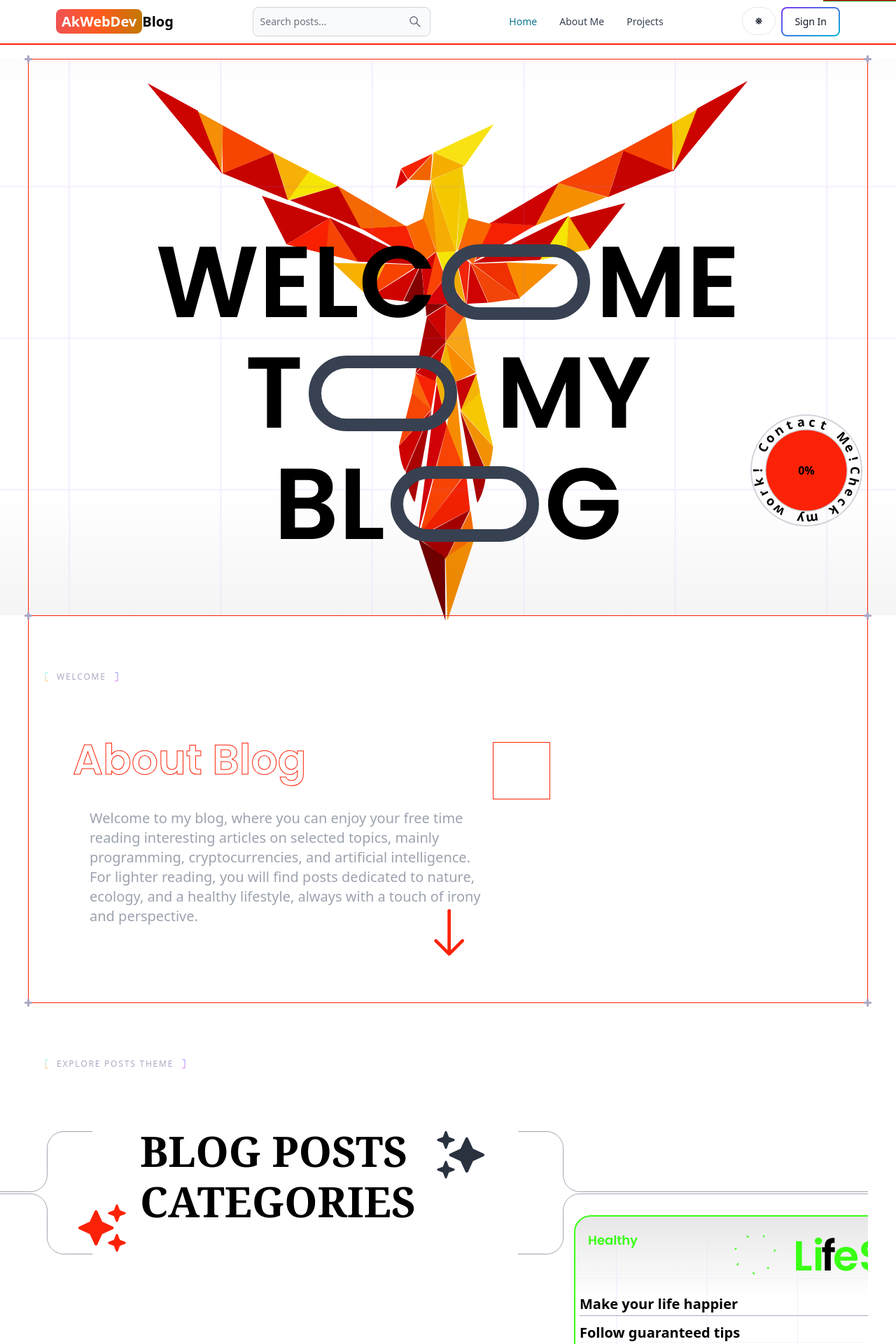
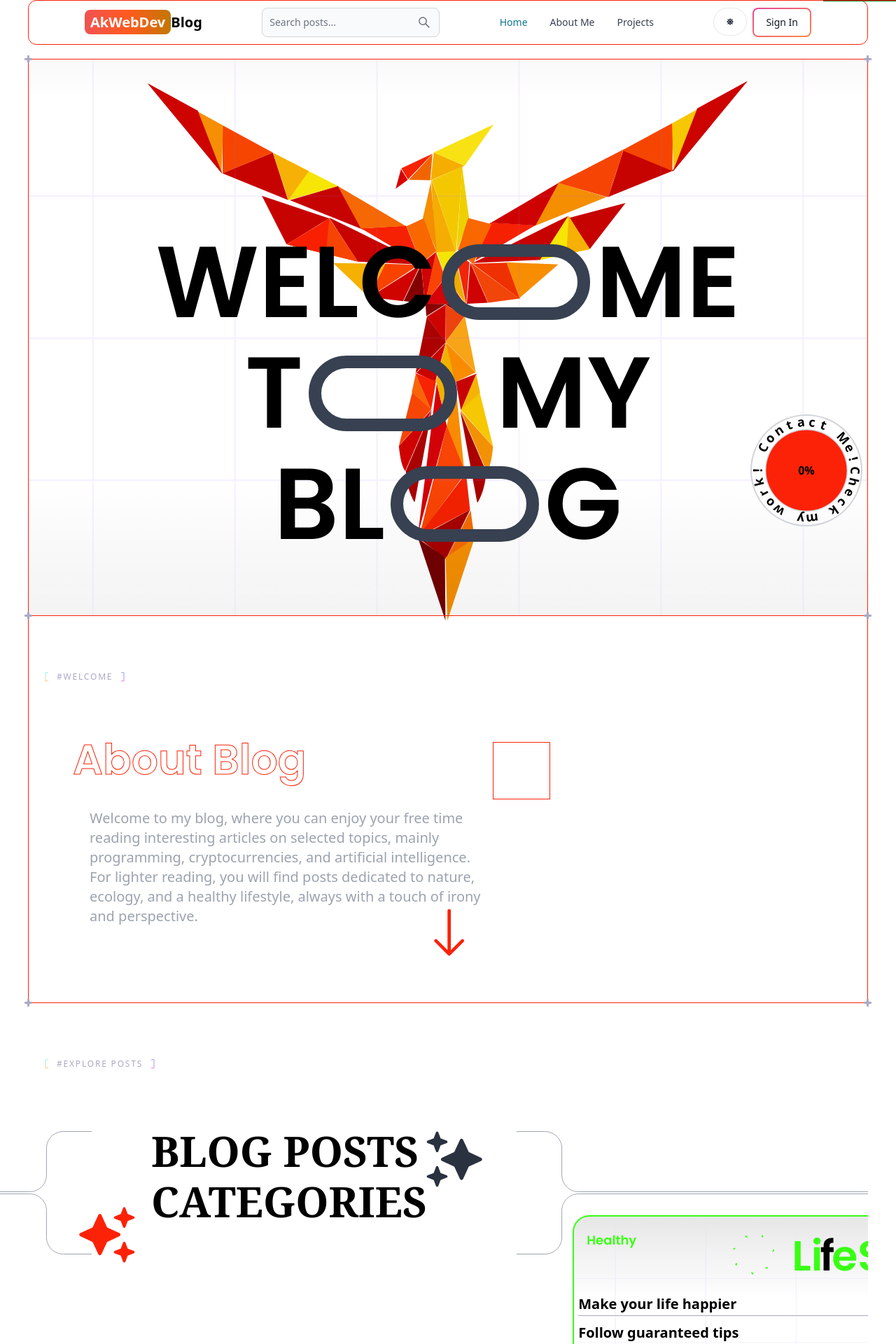
Before and after one commit to Krejzy23/mern-blog, a React (Vite) app in the folder client/: page / in a window 1280 px wide. Shown: the top 1920 px of the page at 70% size. Built offline with nearby package versions, Linux system fonts and the light colour scheme; no server answers; the HTML template or start-up script is replaced by a standard one.

Commit message:
UI changes

```diff
--- a/client/src/components/Header.jsx
+++ b/client/src/components/Header.jsx
@@ -50,7 +50,7 @@ export default function Header() {
   };
 
   return (
-    <Navbar className='border-b-2 border-stroke-1'>
+    <Navbar className='border mx-10 rounded-xl border-stroke-1'>
       <Link
         to="/"
         className='self-center whitespace-nowrap text-sm sm:text-xl font-semibold dark:text-white'
@@ -72,12 +72,12 @@ export default function Header() {
           onChange={(e) => setSearchTerm(e.target.value)}
         />
       </form>
-      <Button className='w-12 h-10 lg:hidden' color="gray" pill>
+      <Button className='w-12 h-10 hidden' color="gray" pill>
         <AiOutlineSearch />
       </Button>
       <div className='flex gap-2 md:order-2'>
         <Button
-          className='w-12 h-10 hidden sm:inline'
+          className='w-12 h-10 hidden md:inline'
           color='gray'
           pill
           onClick={() => dispatch(toggleTheme())}
@@ -118,7 +118,7 @@ export default function Header() {
             )
             : (
               <Link to='/sign-in'>
-                <Button gradientDuoTone="purpleToBlue" outline>
+                <Button gradientDuoTone="pinkToOrange" outline>
                   Sign In
                 </Button>
               </Link>
--- a/client/src/components/Hero.jsx
+++ b/client/src/components/Hero.jsx
@@ -5,13 +5,13 @@ import { grid } from "../assets";
 export default function Hero() {
 
   return (
-    <div className="max-w-[77.5rem] mx-auto px-5 md:px-10 lg:px-15 xl:max-w-[87.5rem]">
+    <div className="max-w-[77.5rem] mx-auto md:px-10 lg:px-15 xl:max-w-[87.5rem]">
       <AnimatedPhoenix />
       <div className="flex flex-col gap-6 p-20 px-3 max-w-7xl mx-auto xl:mt-28">
       <img
         src={grid}
         alt="gridBackground"
-        className="absolute top-0 left-0 w-full h-full object-cover z-0"
+        className="absolute top-0 px-10 left-0 w-full h-full object-cover z-0"
       />
         <div className="relative flex items-center flex-col justify-center font-poppins z-10">
           <div className="flex flex-row items-center justify-center">
--- a/client/src/components/Promo.jsx
+++ b/client/src/components/Promo.jsx
@@ -8,7 +8,7 @@ const Promo = () => {
     <div className="max-w-[77.5rem] mx-auto px-5 md:px-10 lg:px-16 xl:max-w-[87.5rem]">
       <div className="flex">
         <div className="flex flex-col">
-          <Tagline className="mt-20 text-xl">Welcome</Tagline>
+          <Tagline className="mt-20 text-xl">#Welcome</Tagline>
           <h1 className="h1 pl-10 mt-20 font-semibold font-poppins text-transparent text-2xl md:text-6xl text-stroker-1 text-stroke-custom">
             About Blog
           </h1>
--- a/client/src/components/ScrollSection.jsx
+++ b/client/src/components/ScrollSection.jsx
@@ -87,7 +87,7 @@ const MyComponent = () => {
   return (
     <div className="wrapper max-w-[77.5rem] overflow-x-hidden relative">
       <div className="px-5 md:px-10 lg:px-16 xl:max-w-[90rem]">
-        <Tagline className="mt-20">Explore Posts Theme</Tagline>
+        <Tagline className="mt-20">#Explore Posts</Tagline>
         <div className="scrollx flex w-[100vw]" ref={containerRef}>
           <section className="sec1 anim relative flex-row pin p-10">
             <div className="">
--- a/client/src/components/Tagline.jsx
+++ b/client/src/components/Tagline.jsx
@@ -1,6 +1,6 @@
 import brackets from "../svg/Brackets";
 
-const TagLine = ({ className, children }) => {
+const Tagline = ({ className, children }) => {
   return (
     <div className={`font-light text-xs tracking-tagline uppercase flex items-center ${className || ""}`}>
       {brackets("left")}
@@ -10,4 +10,4 @@ const TagLine = ({ className, children }) => {
   );
 };
 
-export default TagLine;
+export default Tagline;
--- a/client/src/pages/About.jsx
+++ b/client/src/pages/About.jsx
@@ -9,7 +9,7 @@ export default function About() {
     <div>
       <Section className="pt-[5rem] mt-[2.25rem]" crosses paddings>
         <div className="relative max-w-[77.5rem] mx-auto px-5 md:px-10 lg:px-15 xl:max-w-[87.5rem]">
-      <Tagline className="text-xl">ABOUT ME</Tagline>
+          <Tagline className="text-xl">#ABOUT ME</Tagline>
           <div className="flex justify-center items-center">
             <TextSlider />
           </div>
@@ -18,17 +18,15 @@ export default function About() {
               About Me
             </h1>
             <p className="font-semibold px-3">
-            Lorem ipsum dolor sit amet consectetur adipisicing elit. Laboriosam
-            doloribus debitis odit vero at eligendi dolorum dolor cupiditate
-            aliquam, accusantium eveniet?
+              Lorem ipsum dolor sit amet consectetur adipisicing elit.
+              Laboriosam doloribus debitis odit vero at eligendi dolorum dolor
+              cupiditate aliquam, accusantium eveniet?
             </p>
           </div>
         </div>
-      <BottomLine crosses paddings customPaddings/>
+        <BottomLine crosses paddings customPaddings />
       </Section>
-    <Section crosses>
-
-    </Section>
+      <Section crosses></Section>
     </div>
   );
 }
--- a/client/src/pages/Home.jsx
+++ b/client/src/pages/Home.jsx
@@ -80,7 +80,7 @@ export default function Home() {
         customPaddings
       >
         <div className="max-w-6xl mx-auto flex flex-col gap-8 py-7">
-          <Tagline className="text-xl">Posts</Tagline>
+          <Tagline className="text-xl">#Posts</Tagline>
           <AnimatedComponent />
           {posts && posts.length > 0 && (
             <div className="flex flex-col gap-6 ">
--- a/client/src/pages/Projects.jsx
+++ b/client/src/pages/Projects.jsx
@@ -13,7 +13,7 @@ const Projects = () => {
     >
       <div className="relative max-w-[77.5rem] md:px-10 lg:px-16 xl:max-w-[87.5rem] flex justify-center items-center flex-col overflow-hidden mx-auto sm:px-10 px-5">
         <div className="py-20 max-w-7xl w-full">
-        <Tagline className="text-xl">MY PROJECTS</Tagline>
+        <Tagline className="text-xl">#MY PROJECTS</Tagline>
           <h1 className="h1 body-1 font-poppins mt-20 ml-20">
             A small selection of my{" "}
             <h1 className="flex h1 justify-center items-center font-semibold text-stroke-1 font-poppins text-transparent text-stroker-1 text-stroke-custom">Recent projects</h1>
--- a/client/src/svg/AnimatedPath.jsx
+++ b/client/src/svg/AnimatedPath.jsx
@@ -31,10 +31,8 @@ const AnimatedPath = () => {
   return (
     <div>
       <svg
-        className="svg-arrow"
+        className=""
         xmlns="http://www.w3.org/2000/svg"
-        width="556"
-        height="291"
         viewBox="0 0 556.3 291.38"
       >
         <path
@@ -48,7 +46,7 @@ const AnimatedPath = () => {
         />
         <path
           ref={path2Ref}
-          className="linePath-arrow"
+          className=""
           d="M540.95,267.14l9.75-19.95-21.17-7.09"
           fill="none"
           stroke="#ff3b00"
--- a/client/src/svg/AnimatedPhoenix.jsx
+++ b/client/src/svg/AnimatedPhoenix.jsx
@@ -16,7 +16,7 @@ const AnimatedPhoenix = () => {
 
     // Initial animation to gather pieces
     tl.from(vP("path"), {
-      duration: 1.5,
+      duration: 1,
       stagger: {
         each: 0.05,
         from: "end", // Start the animation from the end to give a sense of assembling
@@ -32,7 +32,7 @@ const AnimatedPhoenix = () => {
     });
 
     tl.to(vP("path"), {
-      duration: 1.5,
+      duration: 1,
       stagger: {
         each: 0.03,
         from: "end",
@@ -43,7 +43,7 @@ const AnimatedPhoenix = () => {
       },
       ease: "rough({template: none, strength: 1, points: 20, taper: none, randomize: false, clamp: true})",
     });
-    // Secondary animation to finalize the assembly
+
   }, []);
 
   return (
```
Also changed, not shown: client/src/svg/AnimatedStars.jsx (+1 -3 lines). Lines whose indentation alone changed are shown as unchanged.
